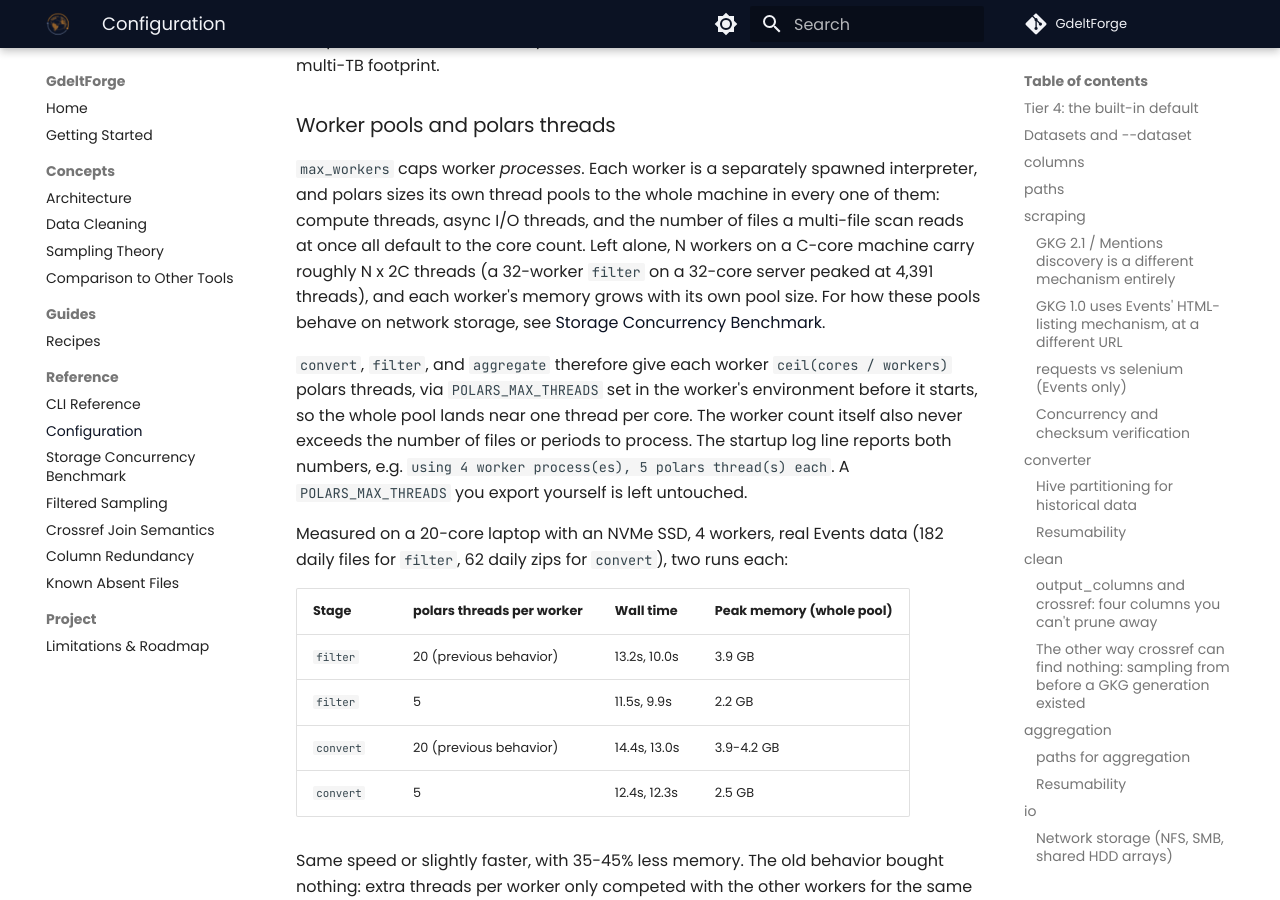
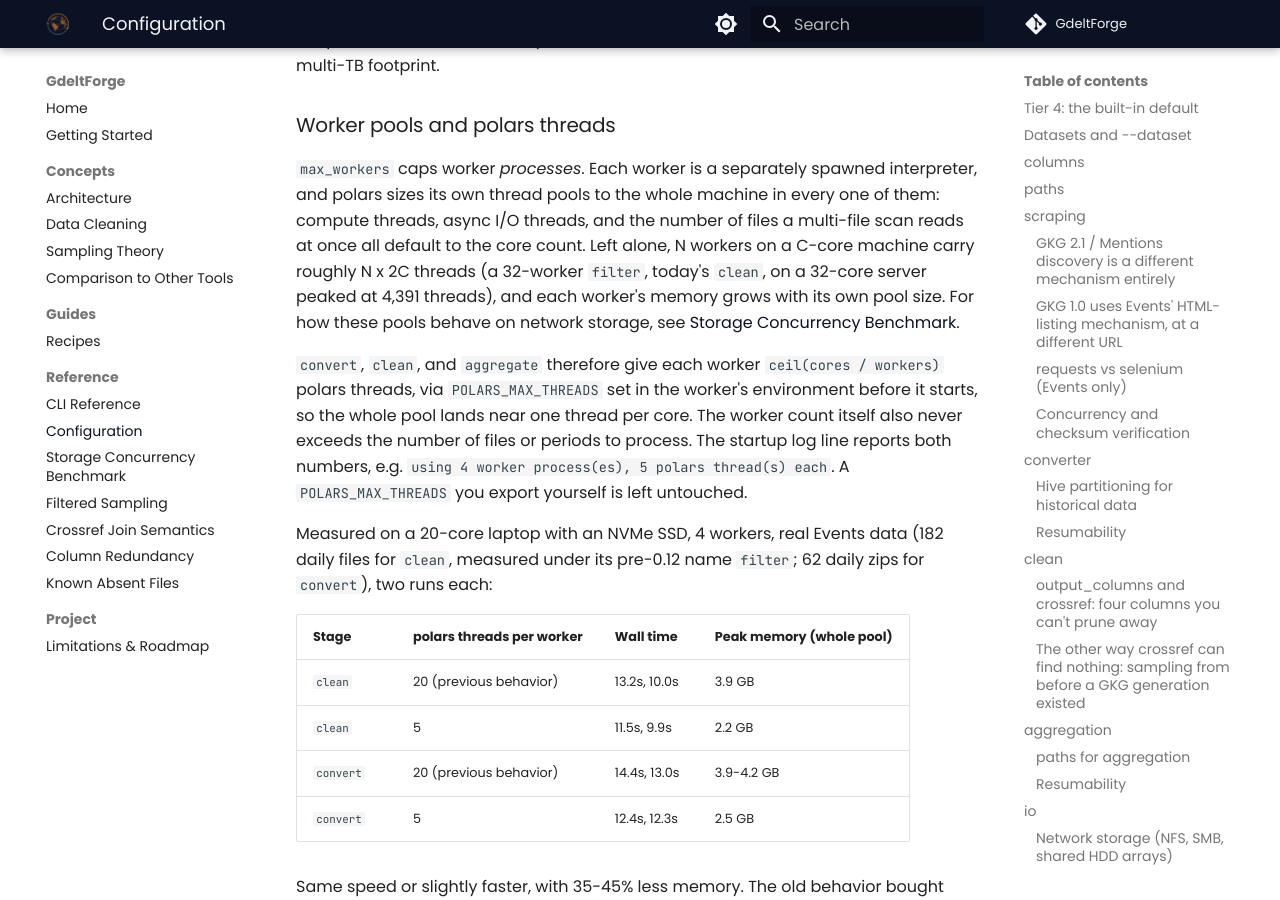
Before and after one commit to Vinicius-Teixeirac/GdeltForge, an MkDocs documentation site: the page built from docs/configuration.md, in a window 1280 px wide and 900 px high, scrolled down 20255 px. Built offline with MkDocs 1.6.1 and Material for MkDocs 9.7.7, drawn with Linux system fonts in a browser that asks for light colours; comment, search, counter and statistics services are not loaded; some of the changed text lies outside the part shown.

Commit message:
docs(io): name the clean stage in the I/O concurrency docs
feature/io-concurrency-cap was written while the stage was still called
filter, so its docs, config comments and docstrings described
io.max_concurrent_reads and the per-worker polars threads for filter.
With both branches in 0.12.0 those now name clean: the io section and
worker-pool section of configuration.md, the io comments of both config
files, concurrency.py, resolve_max_concurrent_reads, the comment in
cli.main, and the changelog's three entries for the work.

Measurements taken before the rename keep the name they were taken
under. The storage concurrency benchmark reports gdeltforge 0.11.0, so
its filter section stays, with a note that the stage is clean since
0.12.0 and its worker pool is the one measured; its summary table and
configuration.md's thread measurements say which name they ran as.

Claude Code has been used: the integration was driven by the prompt
below. It condenses the release request and the approvals it rests on
into one standalone task prompt; identifying details of the lab server
were left out:

    Run release integration for gdeltforge 0.12.0. Three branches off
    main were reviewed and approved for it: feature/io-concurrency-cap
    (per-worker polars threads, io.max_concurrent_reads),
    fix/cameo-codes-coverage (corrected and complete CAMEO code tables)
    and feature/clean-stage (the filter stage renamed to clean and
    turned into the data-quality stage). Collect them on a fresh
    integration branch off main following RELEASING.md, resolve the
    conflicts between them so the I/O concurrency work applies to the
    renamed stage and its docs use the new names, and fold the
    changelog into a single 0.12.0 section. Don't push, tag or publish
    anything without asking. Then write a prompt for an independent
    Claude Code session on our lab's shared server to test each and
    every new feature and fix shipping in this release.

Co-Authored-By: Claude Opus 5.5 <noreply@anthropic.com>

````diff
--- a/docs/configuration.md
+++ b/docs/configuration.md
@@ -272,11 +272,11 @@ Unlike `convert`/`clean`, whose `.done` marker is keyed one-per-source-file, agg
 
 | Key | Default | Description |
 |-----|---------|--------------|
-| `max_concurrent_reads` | `null` | How many files one `filter`/`aggregate`/`sample`/`crossref` command may read at once. `null` means no cap beyond each stage's own worker count |
+| `max_concurrent_reads` | `null` | How many files one `clean`/`aggregate`/`sample`/`crossref` command may read at once. `null` means no cap beyond each stage's own worker count |
 
 `max_workers` sizes a stage for the CPU; `max_concurrent_reads` sizes it for the storage. The two only need to differ when the storage is the bottleneck. How it applies:
 
-- **`filter`, `aggregate`**: each worker reads one file at a time, so the worker count is capped to `max_concurrent_reads`. The startup log line shows the resulting count.
+- **`clean`, `aggregate`**: each worker reads one file at a time, so the worker count is capped to `max_concurrent_reads`. The startup log line shows the resulting count.
 - **`sample`, `crossref`**: these read many files through one multi-file scan in a single process, so polars' own concurrent file scans (`POLARS_MAX_CONCURRENT_SCANS`, one per core by default) are capped to it.
 - **`convert`**: not capped. Its reads are one zip per worker, and its CPU work needs the workers; see "Network storage" below for what to tune there.
 
@@ -290,7 +290,7 @@ A measured starting point for that kind of storage:
 
 ```yaml
 io:
-  max_concurrent_reads: 4             # filter/aggregate: 4 workers; sample/crossref: 4 scans
+  max_concurrent_reads: 4             # clean/aggregate: 4 workers; sample/crossref: 4 scans
 
 converter:
   max_workers: 8                      # and any max_workers_by_dataset override
@@ -374,16 +374,16 @@ That lands closer to the *unpruned* Parquet projection (~2.9 TB) than the pruned
 
 ### Worker pools and polars threads
 
-`max_workers` caps worker *processes*. Each worker is a separately spawned interpreter, and polars sizes its own thread pools to the whole machine in every one of them: compute threads, async I/O threads, and the number of files a multi-file scan reads at once all default to the core count. Left alone, N workers on a C-core machine carry roughly N x 2C threads (a 32-worker `filter` on a 32-core server peaked at 4,391 threads), and each worker's memory grows with its own pool size. For how these pools behave on network storage, see [Storage Concurrency Benchmark](storage-concurrency-benchmark.md).
+`max_workers` caps worker *processes*. Each worker is a separately spawned interpreter, and polars sizes its own thread pools to the whole machine in every one of them: compute threads, async I/O threads, and the number of files a multi-file scan reads at once all default to the core count. Left alone, N workers on a C-core machine carry roughly N x 2C threads (a 32-worker `filter`, today's `clean`, on a 32-core server peaked at 4,391 threads), and each worker's memory grows with its own pool size. For how these pools behave on network storage, see [Storage Concurrency Benchmark](storage-concurrency-benchmark.md).
 
-`convert`, `filter`, and `aggregate` therefore give each worker `ceil(cores / workers)` polars threads, via `POLARS_MAX_THREADS` set in the worker's environment before it starts, so the whole pool lands near one thread per core. The worker count itself also never exceeds the number of files or periods to process. The startup log line reports both numbers, e.g. `using 4 worker process(es), 5 polars thread(s) each`. A `POLARS_MAX_THREADS` you export yourself is left untouched.
+`convert`, `clean`, and `aggregate` therefore give each worker `ceil(cores / workers)` polars threads, via `POLARS_MAX_THREADS` set in the worker's environment before it starts, so the whole pool lands near one thread per core. The worker count itself also never exceeds the number of files or periods to process. The startup log line reports both numbers, e.g. `using 4 worker process(es), 5 polars thread(s) each`. A `POLARS_MAX_THREADS` you export yourself is left untouched.
 
-Measured on a 20-core laptop with an NVMe SSD, 4 workers, real Events data (182 daily files for `filter`, 62 daily zips for `convert`), two runs each:
+Measured on a 20-core laptop with an NVMe SSD, 4 workers, real Events data (182 daily files for `clean`, measured under its pre-0.12 name `filter`; 62 daily zips for `convert`), two runs each:
 
 | Stage | polars threads per worker | Wall time | Peak memory (whole pool) |
 |-------|---------------------------|-----------|--------------------------|
-| `filter` | 20 (previous behavior) | 13.2s, 10.0s | 3.9 GB |
-| `filter` | 5 | 11.5s, 9.9s | 2.2 GB |
+| `clean` | 20 (previous behavior) | 13.2s, 10.0s | 3.9 GB |
+| `clean` | 5 | 11.5s, 9.9s | 2.2 GB |
 | `convert` | 20 (previous behavior) | 14.4s, 13.0s | 3.9-4.2 GB |
 | `convert` | 5 | 12.4s, 12.3s | 2.5 GB |
 
--- a/src/gdeltforge/config/default_settings.yaml
+++ b/src/gdeltforge/config/default_settings.yaml
@@ -494,7 +494,7 @@ clean:
 aggregation:
   max_workers: null
 
-# How many files one filter/aggregate/sample/crossref command may read at
+# How many files one clean/aggregate/sample/crossref command may read at
 # once. null = no cap beyond each stage's own worker count, the right
 # choice for local SSDs. Set a small number (4 is a measured starting
 # point) when the data lives on network storage (NFS, SMB) or a shared
````
Also changed, not shown: CHANGELOG.md (+3 -3 lines), docs/storage-concurrency-benchmark.md (+3 -1 lines), 4 other files.
